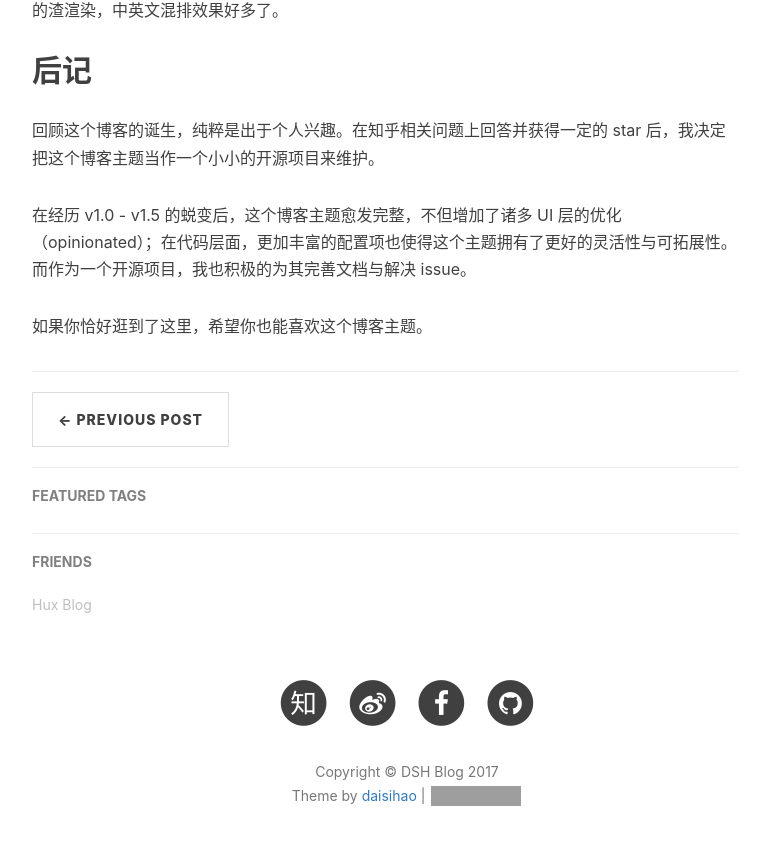
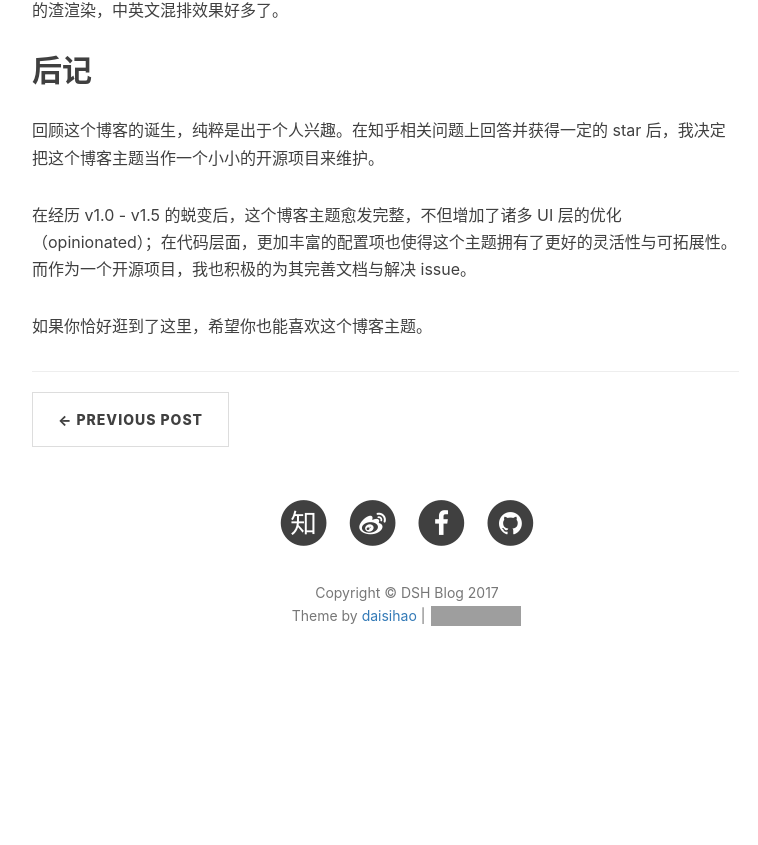
Before and after one commit to daisihao/daisihao.github.com, a Jekyll site: the page built from _posts/2017-07-07-hello-2017.markdown, in a window 1280 px wide and 900 px high, scrolled down 2107 px. Shown: the top 845 px of the window, without its empty margins (233-991 px from the left). Built offline with Jekyll 4.4.1, drawn with Linux system fonts in a browser that asks for light colours; nearby versions of some CDN libraries; comment, search, counter and statistics services are not loaded; after the commit the page ends 2827 px from its top, so only the background shows below that; grey boxes are pictures that could not be loaded.

Commit message:
daisihao

```diff
--- a/_layouts/post.html
+++ b/_layouts/post.html
@@ -53,42 +53,6 @@ layout: default
                     </li>
                     {% endif %}
                 </ul>
-
-            </div>
-
-    <!-- Sidebar Container -->
-            <div class="
-                col-lg-8 col-lg-offset-2
-                col-md-10 col-md-offset-1
-                sidebar-container">
-
-                <!-- Featured Tags -->
-                {% if site.featured-tags %}
-                <section>
-                    <hr class="hidden-sm hidden-xs">
-                    <h5><a href="/tags/">FEATURED TAGS</a></h5>
-                    <div class="tags">
-        				{% for tag in site.tags %}
-                            {% if tag[1].size > {{site.featured-condition-size}} %}
-                				<a href="{{ site.baseurl }}/tags/#{{ tag[0] }}" title="{{ tag[0] }}" rel="{{ tag[1].size }}">
-                                    {{ tag[0] }}
-                                </a>
-                            {% endif %}
-        				{% endfor %}
-        			</div>
-                </section>
-                {% endif %}
-
-                <!-- Friends Blog -->
-                {% if site.friends %}
-                <hr>
-                <h5>FRIENDS</h5>
-                <ul class="list-inline">
-                    {% for friend in site.friends %}
-                        <li><a href="{{friend.href}}">{{friend.title}}</a></li>
-                    {% endfor %}
-                </ul>
-                {% endif %}
             </div>
         </div>
     </div>
```
Also changed, not shown: 3 other files.
